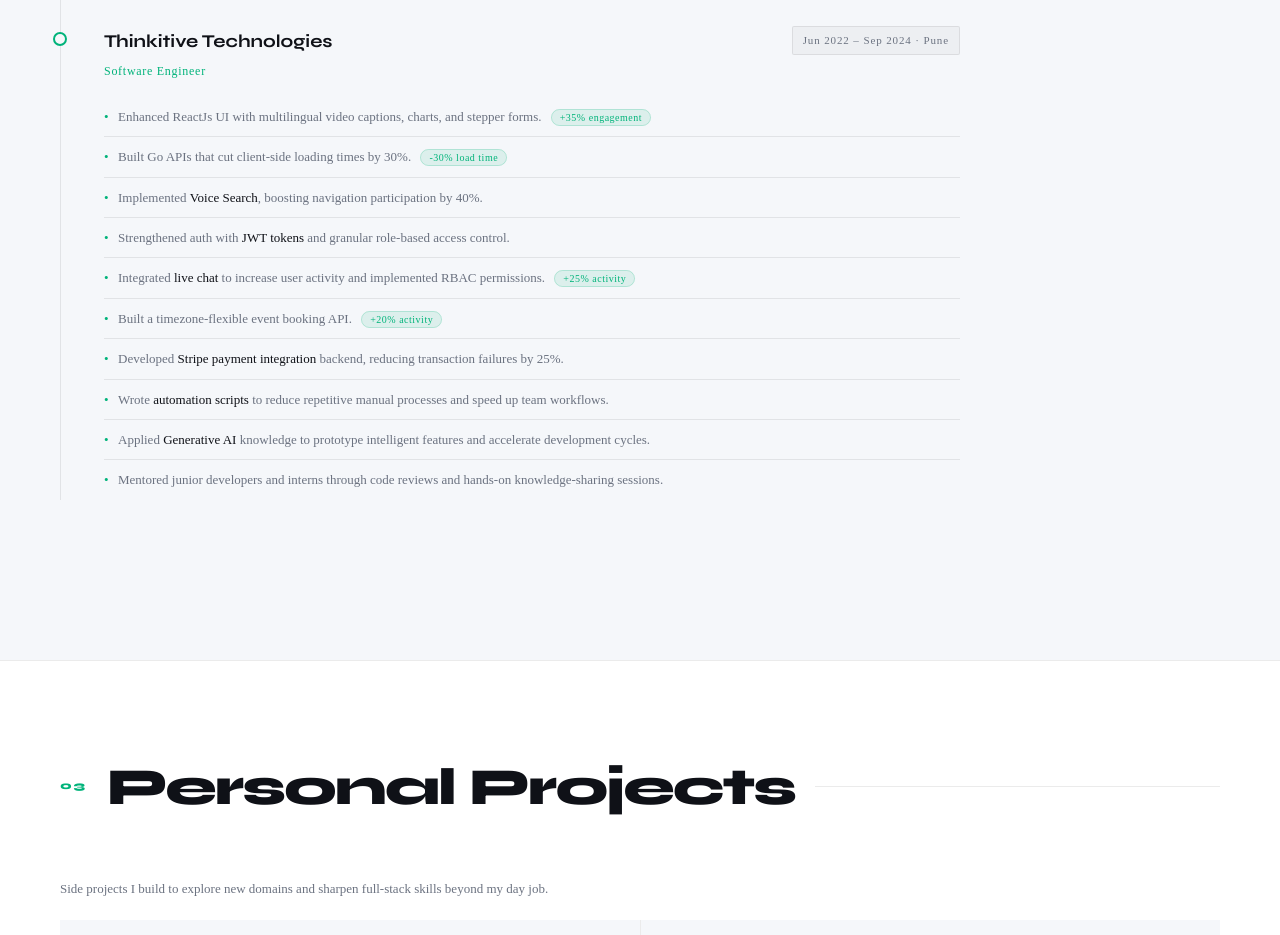
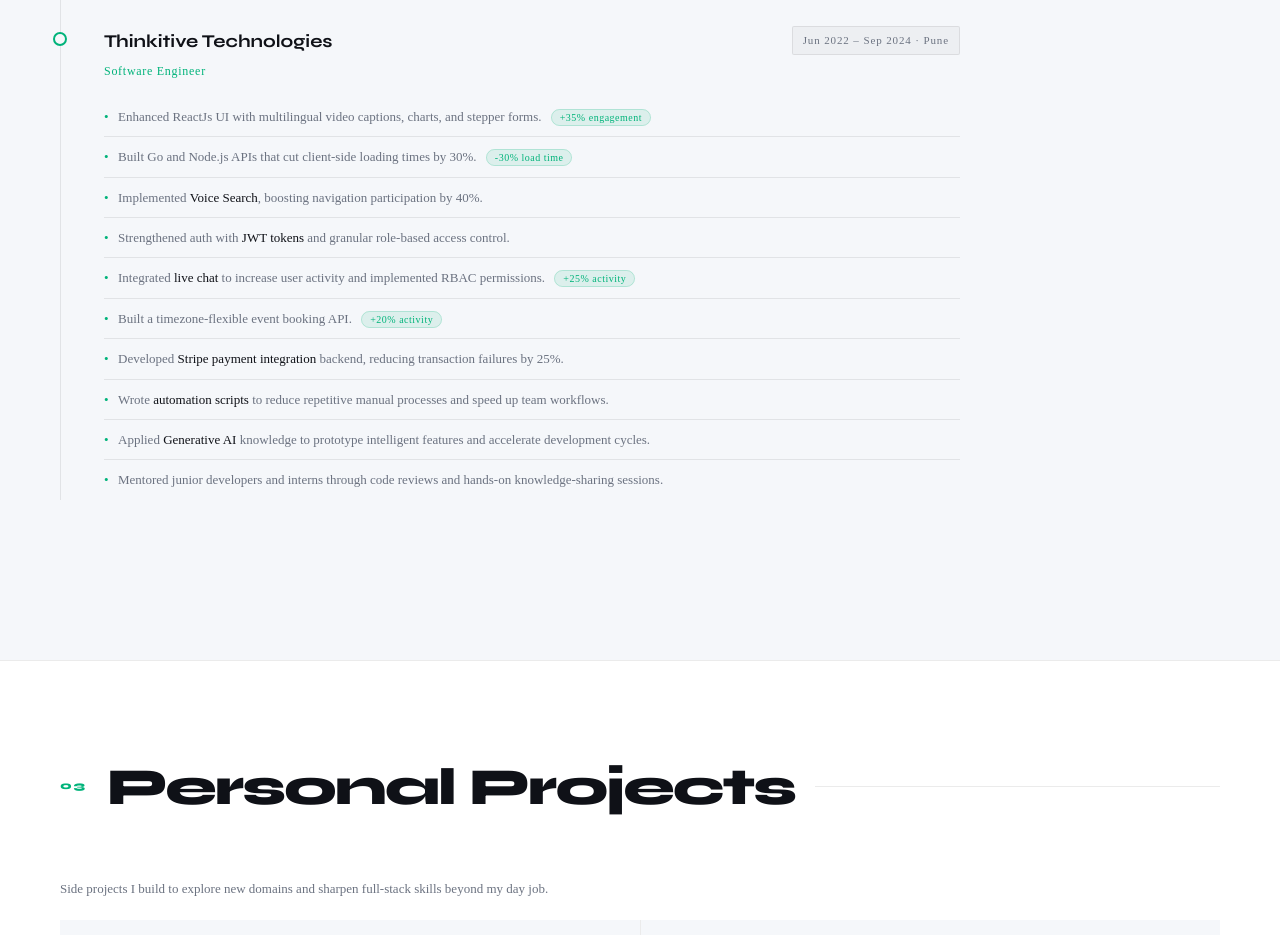
Before and after one commit to SayakDe98/sayak-de-portfolio, a Next.js app: page / in a window 1280 px wide. Shown: the part 2620-3555 px from the top of the page. Built offline with nearby package versions, Linux system fonts and the light colour scheme.

Commit message:
Fixed skill

```diff
--- a/pages/index.js
+++ b/pages/index.js
@@ -314,7 +314,7 @@ export default function Home() {
               </div>
               <ul className="tl-bullets">
                 <li>Enhanced ReactJs UI with multilingual video captions, charts, and stepper forms. <span className="impact-badge">+35% engagement</span></li>
-                <li>Built Go APIs that cut client-side loading times by 30%. <span className="impact-badge">-30% load time</span></li>
+                <li>Built Go and Node.js APIs that cut client-side loading times by 30%. <span className="impact-badge">-30% load time</span></li>
                 <li>Implemented <strong>Voice Search</strong>, boosting navigation participation by 40%.</li>
                 <li>Strengthened auth with <strong>JWT tokens</strong> and granular role-based access control.</li>
                 <li>Integrated <strong>live chat</strong> to increase user activity and implemented RBAC permissions. <span className="impact-badge">+25% activity</span></li>
```
